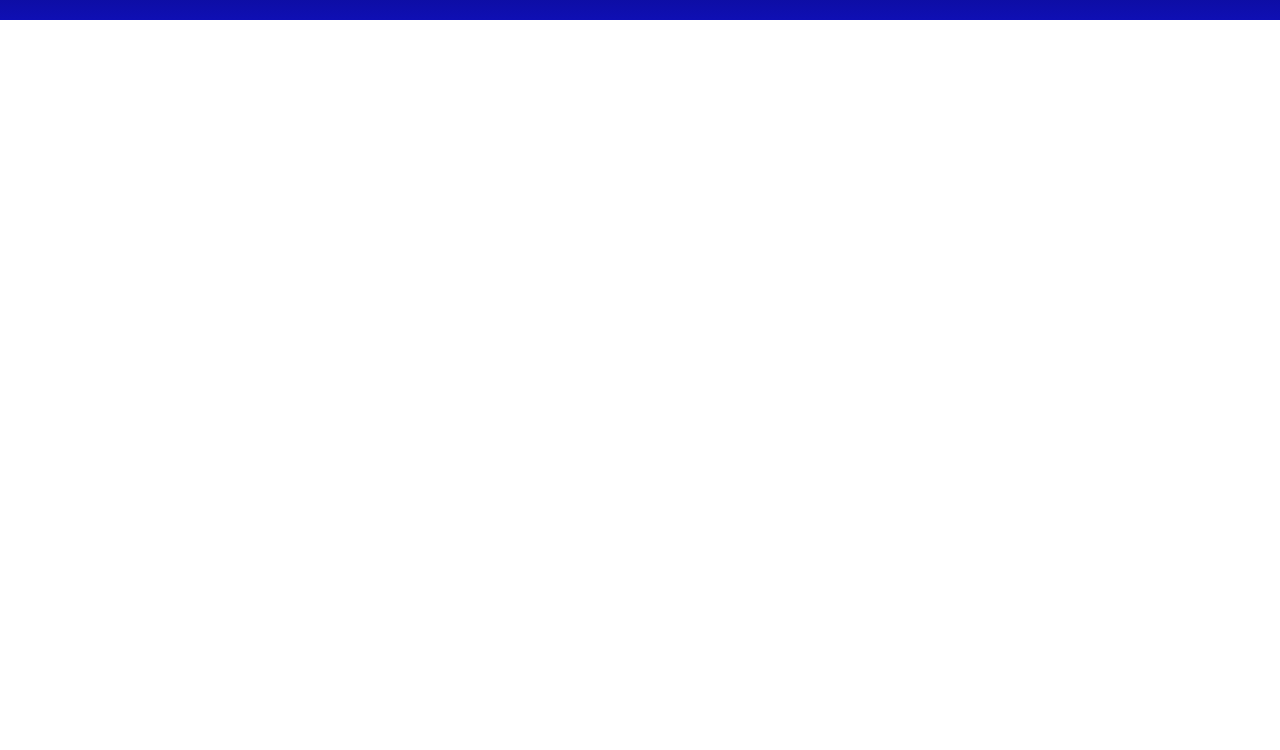
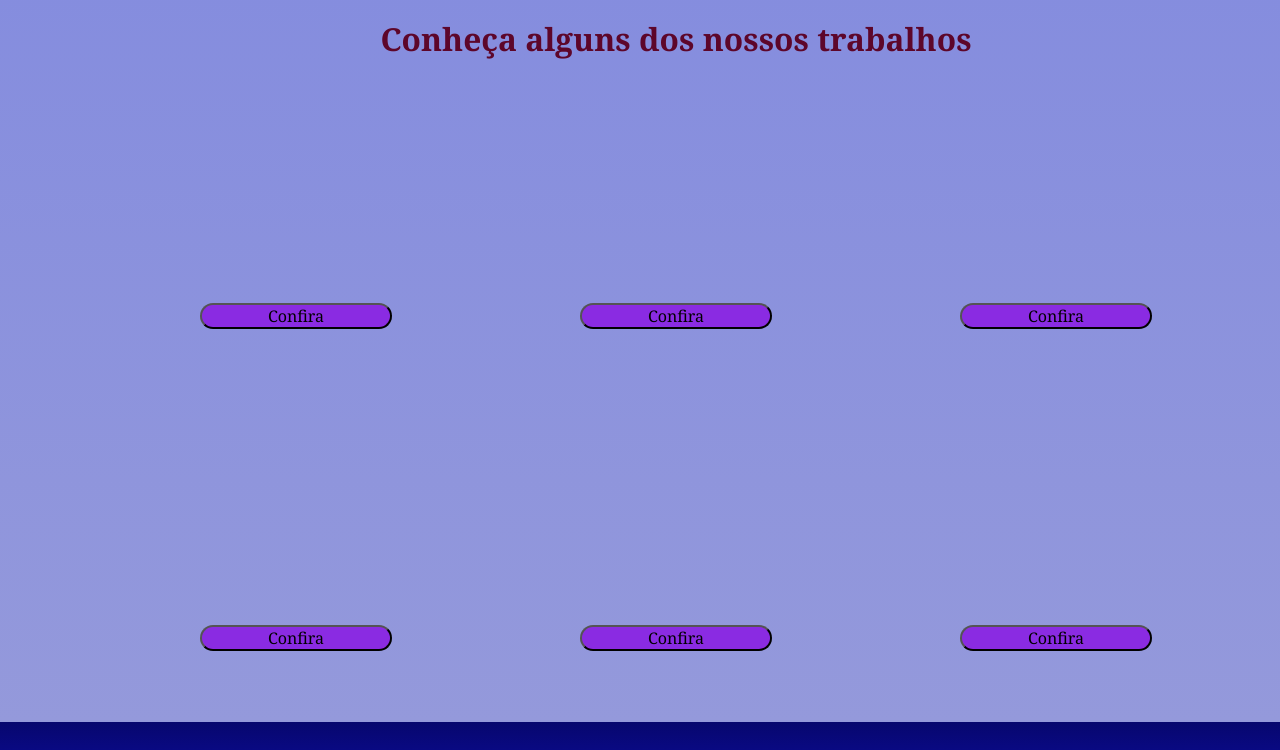
Before and after one commit to igorrm19/Projeto_Tvalf, a plain HTML site: page index.html in a window 1280 px wide. Shown: the part 1718-2468 px from the top of the page. Before the commit the page ends 1738 px from the top, so only its background shows below. Drawn offline with Linux system fonts and the light colour scheme; a web font is replaced by a local one.

Commit message:
2 parte feita hj 21/maio

```diff
--- /dev/null
+++ b/CSS/empresas-parceiras.css
@@ -0,0 +1,87 @@
+:root {
+    --cor-principal: rgb(7, 7, 110), rgb(15, 15, 180);
+    --cor-secundaria: rgb(111, 123, 227), rgb(148, 153, 219);
+    --trasparente: transparent;
+    --tamanho-se-ajusta-ao-tamanho-do-elemento-pressente: fit-content;
+    --centro: center;
+    --text-light: #FFFFFF;
+    /*O root cria variaveis deixa mais facil entender certas variaveis e pode ser usado quando uma variavel se repete muito*/
+}
+
+
+.empresas-parceiras{
+    display: flex;
+    text-align: var(--centro);
+    justify-content: var(--centro);
+    align-items: var(--centro);
+    flex-direction: column;
+}
+
+.empresas-parceiras h1{
+    color: rgb(93, 6, 42);
+    margin-top: 100px;
+
+}
+
+.row{
+    justify-content: space-between;
+    display: flex;
+    width: var(--tamanho-se-ajusta-ao-tamanho-do-elemento-pressente);
+    height: var(--tamanho-se-ajusta-ao-tamanho-do-elemento-pressente);
+}
+
+
+.card{
+    display: flex;
+    text-align: var(--centro);
+    justify-content: var(--centro);
+    align-items: var(--centro);
+    height: 17rem;
+    width: 15rem;
+    background-color: var(--trasparente);
+    padding: 5px;
+    margin: 70px;
+    border-radius: 10px;
+
+    transition: box-shadow 0.7s ease;
+}
+
+.card:hover{
+    box-shadow: 0 4px 6px rgb(0, 0, 0);
+    height:17rem + 20px;
+    width: 15rem + 20px;
+}
+
+
+.card-2{
+    display: flex;
+    text-align: var(--centro);
+    justify-content: var(--centro);
+    align-items: var(--centro);
+    height: 17rem;
+    width: 15rem;
+    background-color: var(--trasparente);
+    padding: 5px;
+    margin: 70px;
+    margin-top: 100px;
+    border-radius: 10px;
+    margin-top: -20px;
+
+    transition: box-shadow 0.7s ease;
+}
+
+.card-2:hover{
+    box-shadow: 0 4px 6px rgb(0, 0, 0);
+    height: 17rem  + 20px;
+    width: 15rem  + 20px;
+}
+
+
+button{
+    background-color: var(--trasparente);
+    border-radius: 2rem;
+    margin-top: 100px;
+    background-color: blueviolet;
+    width: 12rem;
+    font-size: 1rem;
+}
--- a/CSS/footer.css
+++ b/CSS/footer.css
@@ -12,6 +12,7 @@
 
 
 footer{
+    position: absolute;
     background: linear-gradient( var(--cor-principal));
     left: 0;
     text-align: var(--centro);
--- a/CSS/main.css
+++ b/CSS/main.css
@@ -19,12 +19,12 @@
 
 
 
+
 #services{
-    height: 1000px;
+    height: 1800px;
     background: linear-gradient(var(--cor-secundaria));
     margin-top: -32px; /*Teve um pequeno bug na parte de services então tive que subir o lemento para cima*/
 }
-
 
 
 
--- a/index.html
+++ b/index.html
@@ -8,6 +8,7 @@
     <link rel="stylesheet" href="./CSS/reset.css">
     <link rel="stylesheet" href="./CSS/main.css">
     <link rel="stylesheet" href="./CSS/footer.css">
+    <link rel="stylesheet" href="./CSS/empresas-parceiras.css">
 
     <link rel="preconnect" href="https://fonts.googleapis.com"> <!-- Fonte do  google -->
     <link rel="preconnect" href="https://fonts.gstatic.com" crossorigin>
@@ -116,8 +117,41 @@
                     <h3 id="h3-main-porco" class="h-main-porco">Libere o potencial da sua empresa com soluções que impulsionam o seu sucesso. <br> Transforme obstáculos em oportunidades e alcance resultados extraordinários com a Tevalf.</h3>
                 </div>
               </div>
+
+
+              <div class="empresas-parceiras">
+                <h1>Conheça alguns dos nossos trabalhos</h1>
+                <div class="empresas-parceiras-cards">
+                  <div class="row">
+                    <div class="card">
+                        <a href="http://"><button>Confira</button></a>
+                    </div>
+                    <div class="card">
+                       <a href="http://"><button>Confira</button></a>
+                    </div>
+                    <div class="card">
+                        <a href="http://"><button>Confira</button></a>
+                    </div>
+                  </div>
+                  <div class="row">
+                    <div class="card-2">
+                        <a href="http://"><button>Confira</button></a>
+                    </div>
+                    <div class="card-2">
+                        <a href="http://"><button>Confira</button></a>
+                    </div>
+                    <div class="card-2">
+                        <a href="http://"><button>Confira</button></a>
+                    </div>
+                  </div>
+                </div>
+              </div>
+
+
             </div>
+
         </section>
+
     </main>
 
 
```
